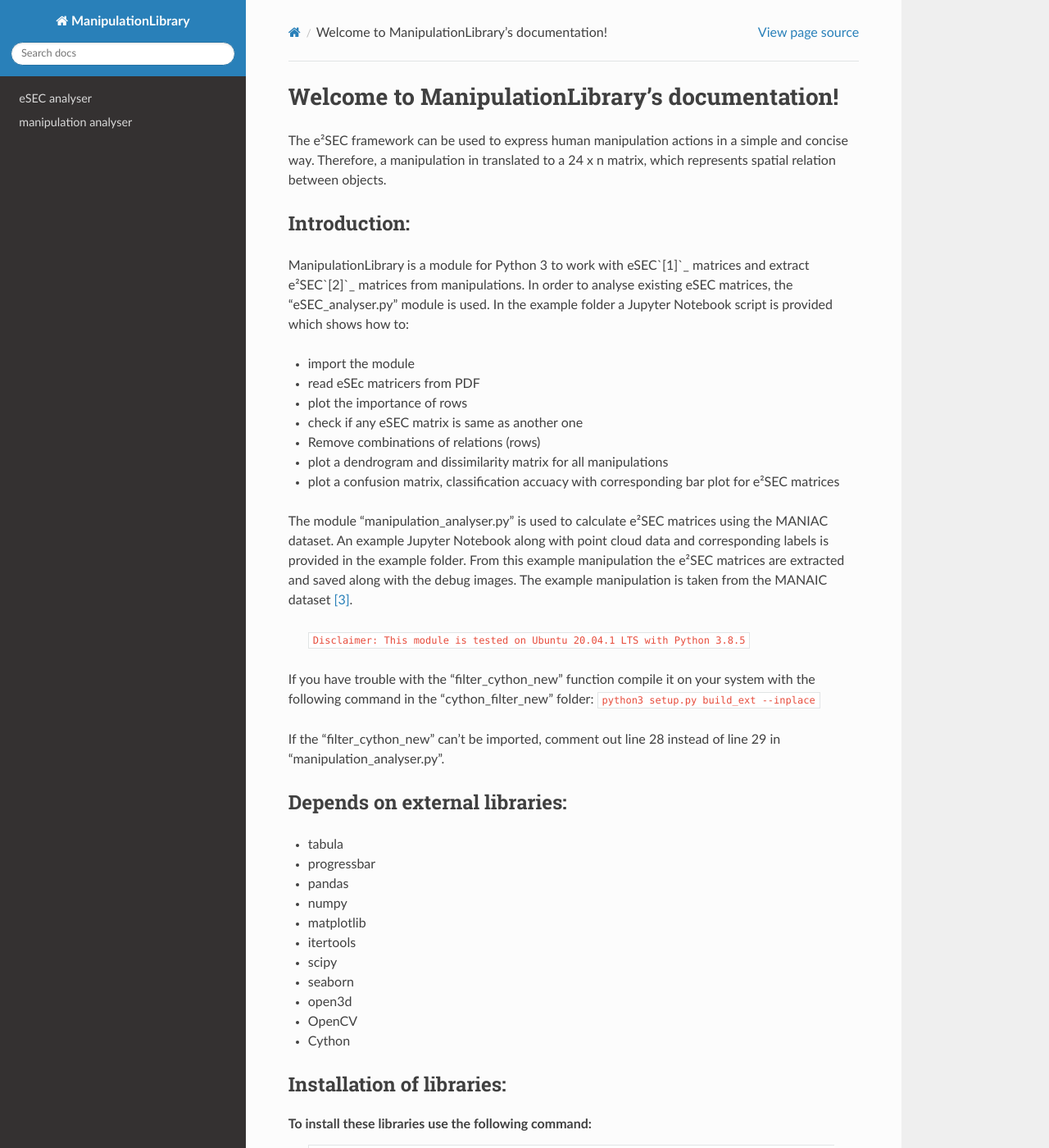
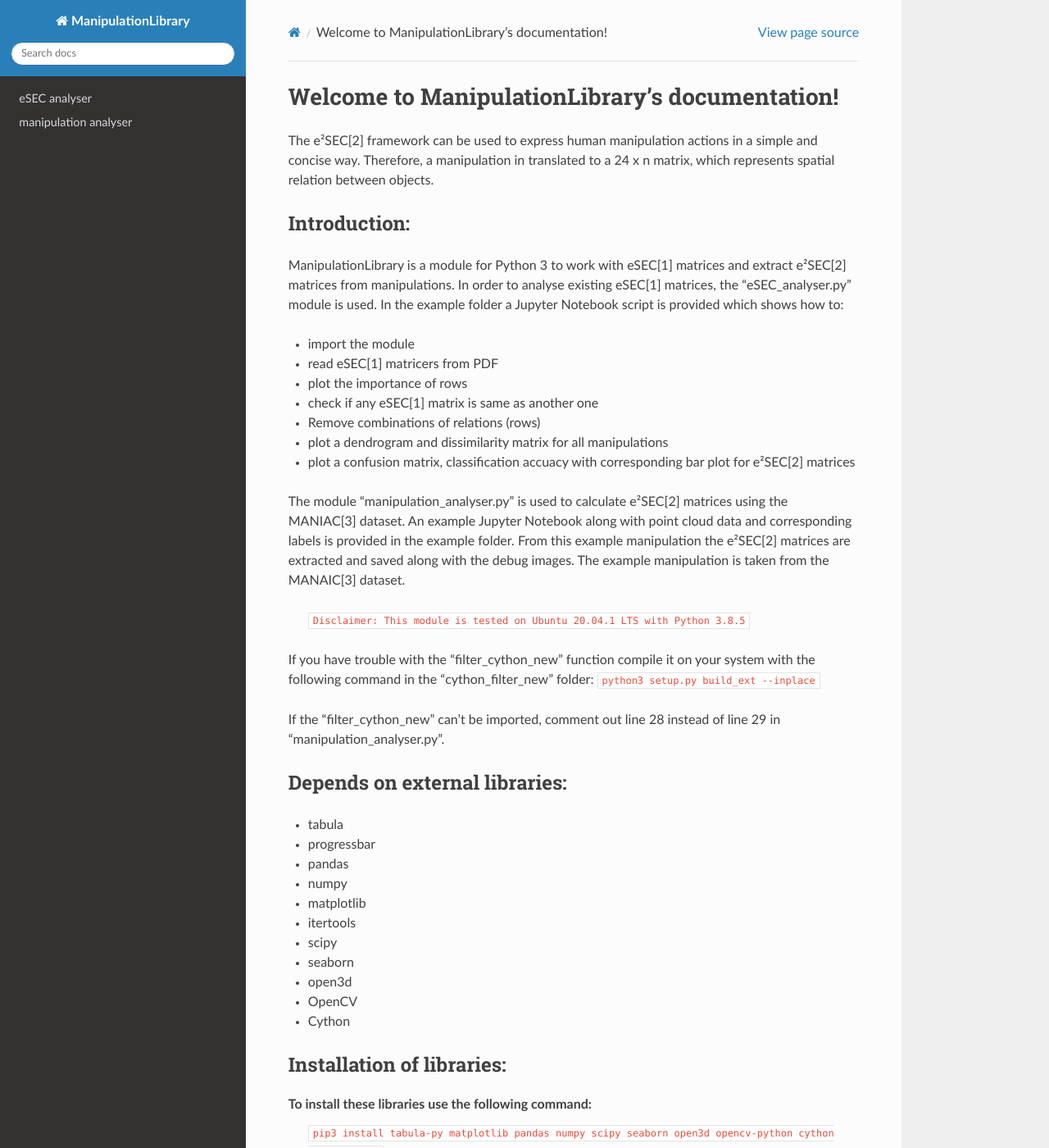
Before and after one commit to tobi-code/ManipulationLibrary, a Sphinx documentation site: the page built from docs/index.rst, in a window 1280 px wide and 1400 px high. Shown: the whole window at 82% size. Built offline with Sphinx 7.4.7 and the Read the Docs theme 2.0.0, drawn with Linux system fonts in a browser that asks for light colours; some of the changed text lies outside the part shown.

Commit message:
Updated documentation

```diff
--- a/docs/index.rst
+++ b/docs/index.rst
@@ -5,32 +5,32 @@
 
 Welcome to ManipulationLibrary's documentation!
 ===============================================
-The e²SEC framework can be used to express human manipulation actions in a simple and concise way.
+The e²SEC[2] framework can be used to express human manipulation actions in a simple and concise way.
 Therefore, a manipulation in translated to a 24 x n matrix, which represents spatial relation between objects.
 
 Introduction:
 -------------
-ManipulationLibrary is a module for Python 3 to work with eSEC`[1]`_ matrices and extract e²SEC`[2]`_ matrices from manipulations.
-In order to analyse existing eSEC matrices, the "eSEC_analyser.py" module is used. In the example folder a Jupyter Notebook script is provided which shows how to:
+ManipulationLibrary is a module for Python 3 to work with eSEC[1] matrices and extract e²SEC[2] matrices from manipulations.
+In order to analyse existing eSEC[1] matrices, the "eSEC_analyser.py" module is used. In the example folder a Jupyter Notebook script is provided which shows how to:
 
 * import the module
 
-* read eSEc matricers from PDF
+* read eSEC[1] matricers from PDF
 
 * plot the importance of rows
 
-* check if any eSEC matrix is same as another one
+* check if any eSEC[1] matrix is same as another one
 
 * Remove combinations of relations (rows)
 
 * plot a dendrogram and dissimilarity matrix for all manipulations
 
-* plot a confusion matrix, classification accuacy with corresponding bar plot for e²SEC matrices
+* plot a confusion matrix, classification accuacy with corresponding bar plot for e²SEC[2] matrices
 
-The module "manipulation_analyser.py" is used to calculate e²SEC matrices using the MANIAC dataset.
+The module "manipulation_analyser.py" is used to calculate e²SEC[2] matrices using the MANIAC[3] dataset.
 An example Jupyter Notebook along with point cloud data and corresponding labels is provided in the
-example folder. From this example manipulation the e²SEC matrices are extracted and saved along with
-the debug images. The example manipulation is taken from the MANAIC dataset `[3]`_.
+example folder. From this example manipulation the e²SEC[2] matrices are extracted and saved along with
+the debug images. The example manipulation is taken from the MANAIC[3] dataset.
 
 	``Disclaimer: This module is tested on Ubuntu 20.04.1 LTS with Python 3.8.5``
 
@@ -74,9 +74,9 @@
 References
 **********
 
-.. _`[1]`: Fatemeh Ziaeetabar, Tomas Kulvicius, Minija Tamosiunaite, and Florentin Wörgötter (2018). Recognition and prediction of manipulation actions using enriched semantic event chains. Robotics and Autonomous Systems.
-.. _`[2]`: Tobias Strübing, Fatemeh Ziaeetabar, and Florentin Wörgötter (2021). A summarized semantic structure to represent manipulation actions.
-.. _`[3]`: Eren Erdal Aksoy, Minija Tamosiunaite, and Florentin Wörgötter. Model-free incremental learning of the semantics of manipulation actions. Robotics and Autonomous Systems.
+[1] Fatemeh Ziaeetabar, Tomas Kulvicius, Minija Tamosiunaite, and Florentin Wörgötter (2018). Recognition and prediction of manipulation actions using enriched semantic event chains. Robotics and Autonomous Systems.
+[2] Tobias Strübing, Fatemeh Ziaeetabar, and Florentin Wörgötter (2021). A summarized semantic structure to represent manipulation actions.
+[3] Eren Erdal Aksoy, Minija Tamosiunaite, and Florentin Wörgötter. Model-free incremental learning of the semantics of manipulation actions. Robotics and Autonomous Systems.
 
 Code
 ====
```
Also changed, not shown: README.md (+5 -5 lines).
